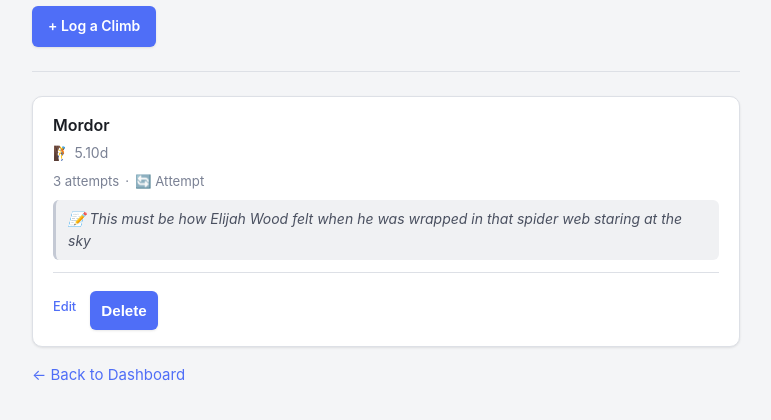
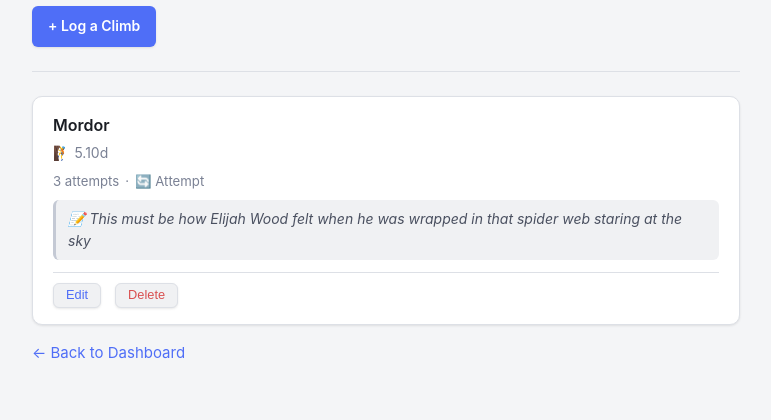
Before and after one commit to destineertm/climbtrack, a Flask app: page /session/1 in a window 1280 px wide. Shown: the part 297-717 px from the top of the page, without its empty margins (254-1025 px from the left). Run offline with Flask 3, Linux system fonts and the light colour scheme.

```diff
--- a/static/style.css
+++ b/static/style.css
@@ -161,6 +161,10 @@ hr {
     font-size: 0.8rem;
     font-weight: 500;
     text-decoration: none;
+    display: inline-flex;
+    align-items: center;
+    line-height: 1;
+    vertical-align: middle;
 }
 
 .link-btn:hover { text-decoration: underline; }
@@ -301,13 +305,41 @@ button[type="submit"]:hover {
     border-top: 1px solid var(--border);
 }
 
-.card-actions form {
-    background: none;
-    border: none;
-    box-shadow: none;
-    padding: 0;
-    margin: 0;
-    display: inline;
+.card-actions form,
+.card-action-form {
+    background: none !important;
+    border: none !important;
+    box-shadow: none !important;
+    padding: 0 !important;
+    margin: 0 !important;
+    display: flex !important;
+    align-items: center;
+}
+
+.card-action-btn {
+    background: var(--surface-2) !important;
+    border: 1px solid var(--border) !important;
+    box-shadow: var(--shadow-sm) !important;
+    padding: 5px 12px !important;
+    margin: 0 !important;
+    width: auto !important;
+    font-size: 0.8rem !important;
+    font-weight: 500 !important;
+    color: var(--accent) !important;
+    cursor: pointer;
+    line-height: 1;
+    display: inline-flex;
+    align-items: center;
+    border-radius: var(--radius-sm);
+}
+
+.card-action-btn:hover {
+    background: var(--surface-3) !important;
+    text-decoration: none;
+}
+
+.card-action-btn-danger {
+    color: var(--danger) !important;
 }
 
 /* ---- Stats cards ---- */
--- a/templates/session.html
+++ b/templates/session.html
@@ -68,10 +68,8 @@
             <p class="climb-notes">📝 {{ climb.notes }}</p>
             {% endif %}
             <div class="card-actions">
-                <a href="/climb/{{ climb.id }}/edit" class="link-btn">Edit</a>
-                <form method="POST" action="/climb/{{ climb.id }}/delete" style="display:inline" onsubmit="return confirm('Delete this climb?');">
-                    <button type="submit" class="link-btn link-btn-danger">Delete</button>
-                </form>
+                <button class="card-action-btn" onclick="window.location='/climb/{{ climb.id }}/edit'">Edit</button>
+                <button class="card-action-btn card-action-btn-danger" onclick="if(confirm('Delete this climb?')) { fetch('/climb/{{ climb.id }}/delete', {method:'POST'}).then(() => window.location.reload()) }">Delete</button>
             </div>
         </div>
         {% endfor %}
```
Also changed, not shown: backfill_climb_routes.py (added, +75 -0 lines), templates/gym_detail.html (+48 -48 lines), templates/route_detail.html (+14 -6 lines), instance/climbs.db.
